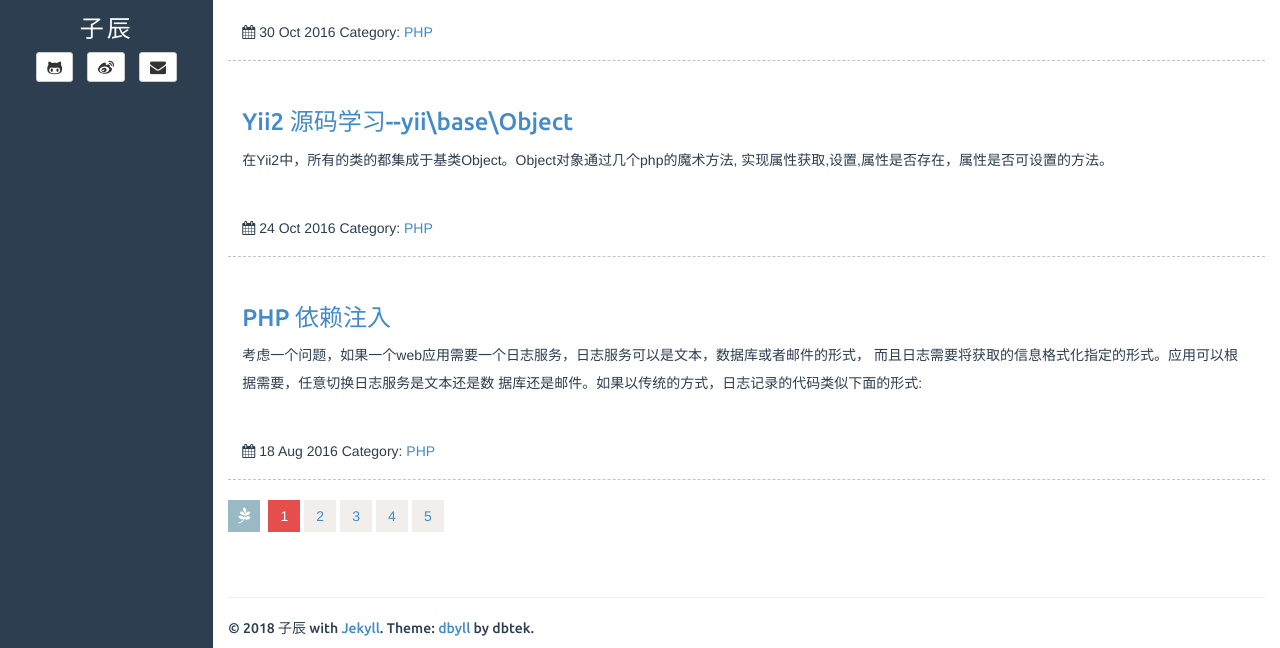
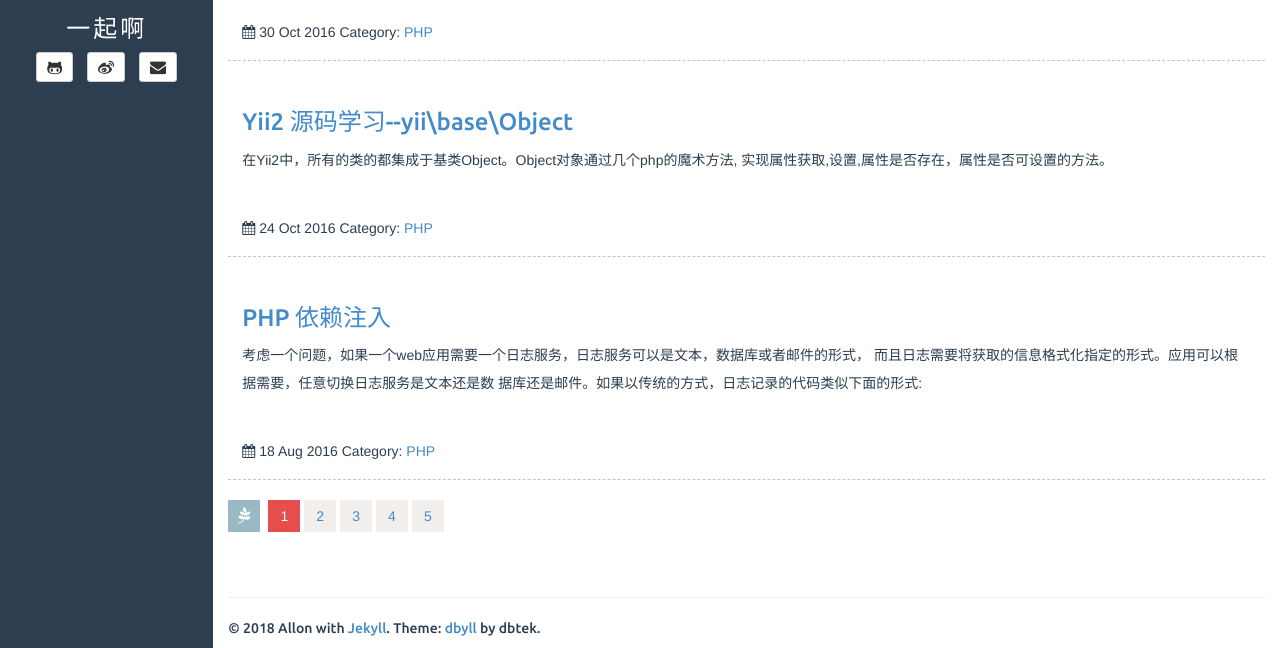
Before and after one commit to froyot/froyot.github.io, a Jekyll site: the page built from index.html, in a window 1280 px wide and 900 px high, scrolled down 1327 px, cut to the strip 252-900 px from the top of the window. Built offline with Jekyll 4.4.1, drawn with Linux system fonts in a browser that asks for light colours; the list of posts is cut into pages by our own code; comment, search, counter and statistics services are not loaded.

Commit message:
edit name

```diff
--- a/_config.yml
+++ b/_config.yml
@@ -13,7 +13,7 @@
 # you will see them accessed via {{ site.title }}, {{ site.email }}, and so on.
 # You can create any custom variable you would like, and they will be accessible
 # in the templates via {{ site.myvariable }}.
-title: 子辰
+title: 一起啊
 email: xianlong300@sina.com
 description: PHP从业者
 
@@ -60,10 +60,10 @@ nav:
 
 #Author config
 author:
-    name: 子辰
+    name: Allon
     email: xianlong300@sina.com
     imageLink: http://7xkcoe.com1.z0.glb.clouddn.com/blog_CgQIzlSdfmWAMydRAAN7zIi3PoU29000.jpg
-    simpleIntro: 我是 子辰
+    simpleIntro: 我是 Allon
     resumeLink: https://github.com/froyot/froyot.github.io/tree/master/personal/resume.md
     resumePdfLink: https://github.com/froyot/froyot.github.io/raw/master/personal/resume.pdf
     workproject: https://github.com/froyot/froyot.github.io/tree/master/personal/workproject.md
```
Also changed, not shown: 1 other file.
